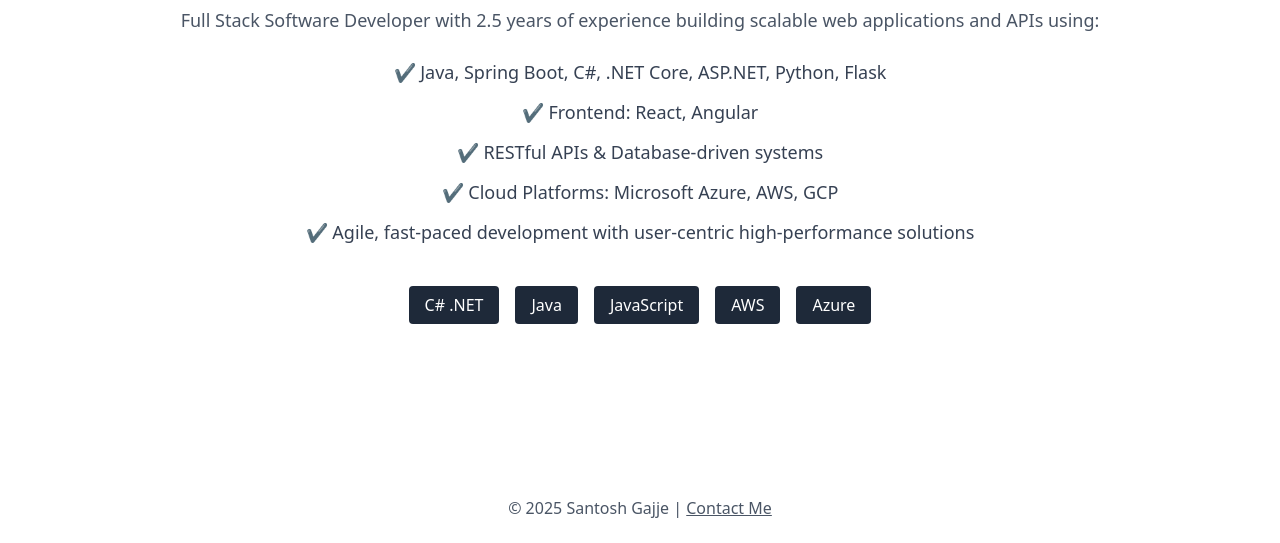
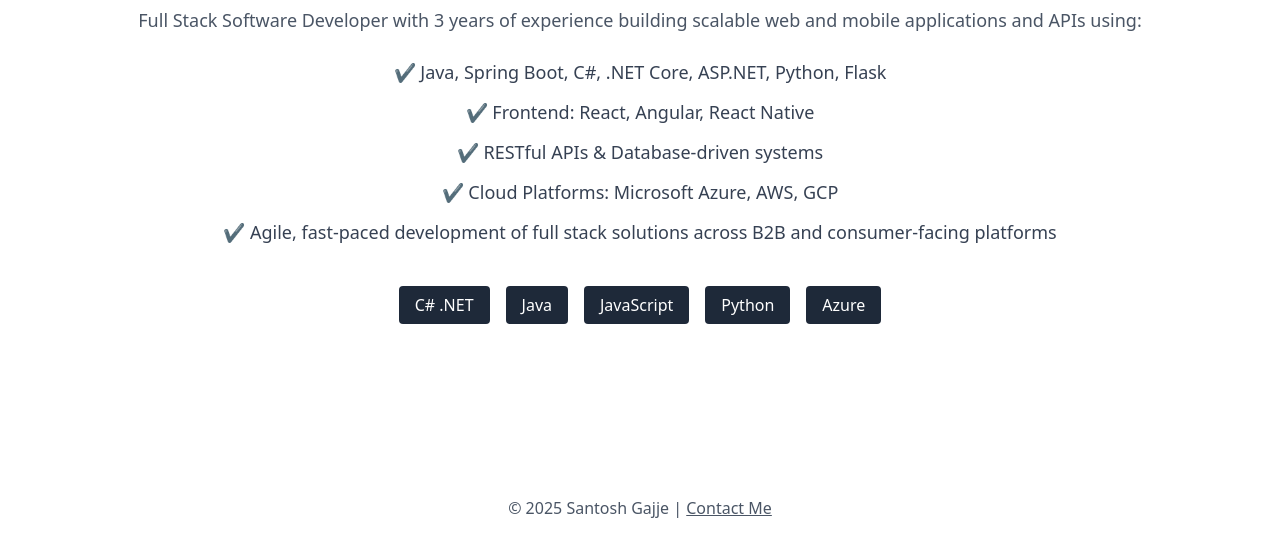
Before and after one commit to santosh-sy/SGWebsite, a website built with webpack: page pages/about.html in a window 1280 px wide. Shown: the part 283-826 px from the top of the page. Built offline with nearby package versions, Linux system fonts and the light colour scheme.

Commit message:
Update about.html

```diff
--- a/pages/about.html
+++ b/pages/about.html
@@ -21,22 +21,22 @@
   <section class="hero flex flex-col items-center justify-center h-[85vh] text-center">
     <h2 class="text-5xl font-extrabold">Professional Summary</h2>
     <p class="text-gray-600 mt-4 text-lg">
-      Full Stack Software Developer with 2.5 years of experience building scalable web applications and APIs using:
+      Full Stack Software Developer with 3 years of experience building scalable web and mobile applications and APIs using:
     </p>
 
     <ul class="mt-6 space-y-3 text-gray-700 text-lg">
       <li>✔ Java, Spring Boot, C#, .NET Core, ASP.NET, Python, Flask</li>
-      <li>✔ Frontend: React, Angular</li>
+      <li>✔ Frontend: React, Angular, React Native</li>
       <li>✔ RESTful APIs & Database-driven systems</li>
       <li>✔ Cloud Platforms: Microsoft Azure, AWS, GCP</li>
-      <li>✔ Agile, fast-paced development with user-centric high-performance solutions</li>
+      <li>✔ Agile, fast-paced development of full stack solutions across B2B and consumer-facing platforms</li>
     </ul>
 
     <div class="mt-10 flex flex-wrap justify-center gap-4">
       <span class="px-4 py-2 bg-gray-800 text-white rounded transition duration-300 hover:scale-105">C# .NET</span>
       <span class="px-4 py-2 bg-gray-800 text-white rounded transition duration-300 hover:scale-105">Java</span>
       <span class="px-4 py-2 bg-gray-800 text-white rounded transition duration-300 hover:scale-105">JavaScript</span>
-      <span class="px-4 py-2 bg-gray-800 text-white rounded transition duration-300 hover:scale-105">AWS</span>
+      <span class="px-4 py-2 bg-gray-800 text-white rounded transition duration-300 hover:scale-105">Python</span>
       <span class="px-4 py-2 bg-gray-800 text-white rounded transition duration-300 hover:scale-105">Azure</span>
     </div>
   </section>
```
